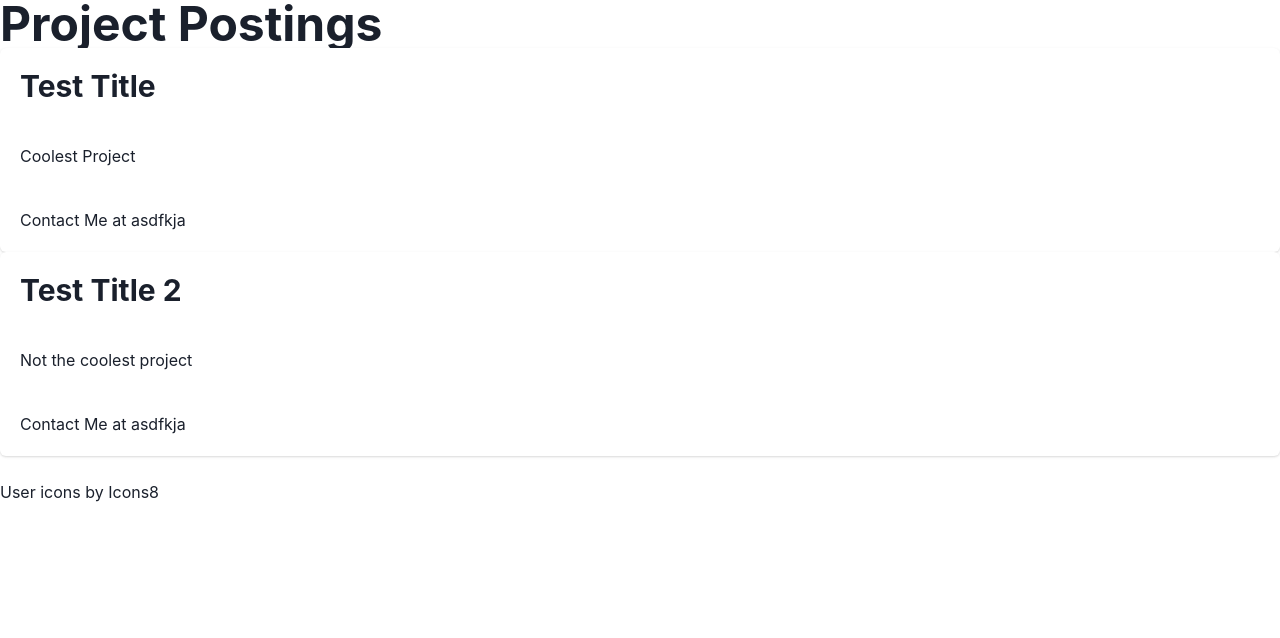
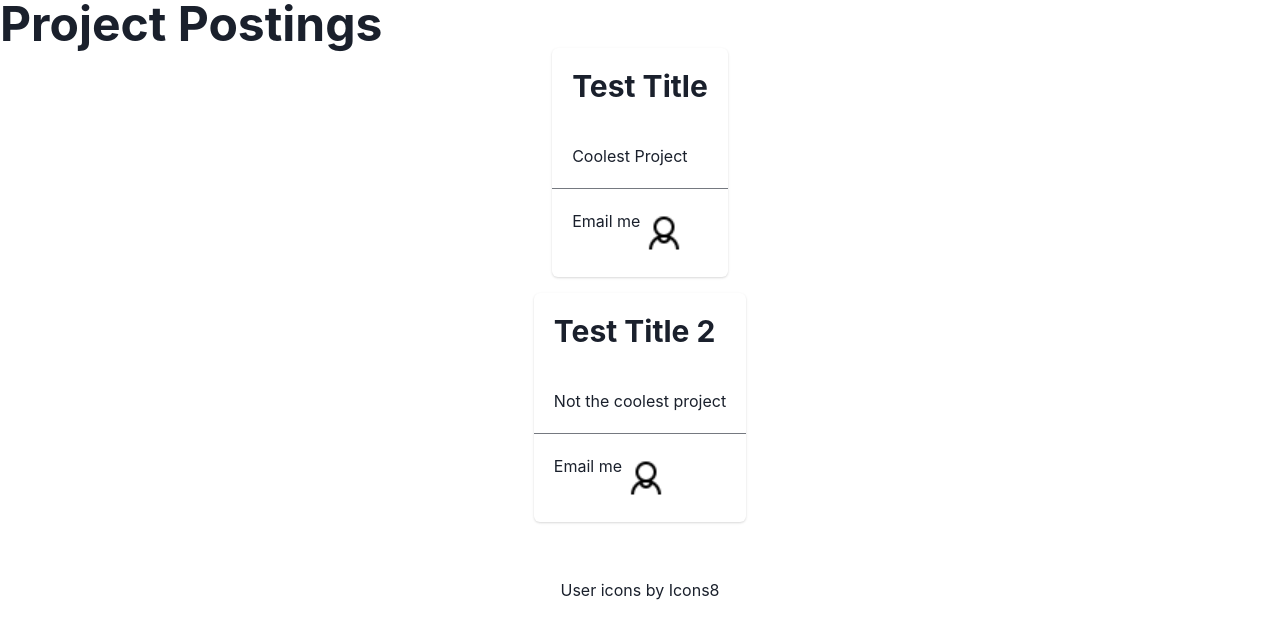
Before and after one commit to toTOEro/techOverflow, a React (Create React App) app in the folder client/: page /postings in a window 1280 px wide. Shown: the top 638 px of the page. Built offline with nearby package versions, Linux system fonts and the light colour scheme.

Commit message:
Implemented general structure for postings, started postingDetails

```diff
--- a/client/src/App.js
+++ b/client/src/App.js
@@ -8,7 +8,9 @@ import {
 } from '@apollo/client';
 import { setContext } from '@apollo/client/link/context';
 import { ChakraProvider } from '@chakra-ui/react';
+
 import Postings from './pages/Postings';
+import PostingDetail from './pages/PostingDetail';
 
 import logo from './logo.svg';
 import './App.css';
@@ -46,6 +48,10 @@ function App() {
               path="/postings"
               element={<Postings />}
             />
+            <Route
+              path="/posting/:id"
+              element={<PostingDetail />}
+            />
           </Routes>
 
         </Router>
--- /dev/null
+++ b/client/src/pages/PostingDetail.js
@@ -0,0 +1,16 @@
+import React from "react";
+import { useParams } from "react-router-dom"
+
+const PostingDetail = () => {
+
+    const { id } = useParams();
+
+    return (
+        <>
+            This is details about the posting with ID {id}!
+        </>
+    )
+}
+
+
+export default PostingDetail
--- a/client/src/pages/postings.js
+++ b/client/src/pages/postings.js
@@ -1,7 +1,7 @@
-import { useQuery } from '@apollo/client';
+// import { useQuery } from '@apollo/client';
 import React from 'react';
 import { Link } from 'react-router-dom';
-import { Card, CardHeader, CardBody, CardFooter, Text, Heading } from '@chakra-ui/react'
+import { Card, CardHeader, CardBody, CardFooter, Text, Heading, Divider, Stack, Avatar } from '@chakra-ui/react'
 import MailTo from '../components/MailTo';
 // import {GET_POSTINGS} from '../utils/queries';
 
@@ -14,6 +14,7 @@ export default function Postings() {
     //Temporary Data to design page
     let data = [
         {
+            _id: 0,
             title: "Test Title",
             description: "Coolest Project",
             owner: "TestOwner",
@@ -21,6 +22,7 @@ export default function Postings() {
 
         },
         {
+            _id: 1,
             title: "Test Title 2",
             description: "Not the coolest project",
             owner: "TestOwner",
@@ -30,22 +32,30 @@ export default function Postings() {
 
     return (
         <>
-            <div className=''>
+            <div className='postings'>
                 <Heading size='2xl'>Project Postings</Heading>
-                {data.map((posting) => (
-                    <Card>
-                        <CardHeader><Heading size='lg'>{posting.title}</Heading></CardHeader>
+                <Stack spacing="4" alignItems="center">
+                    {data.map(({_id, title, description, email, owner}) => (
+                        <Card key={_id} maxW='lg'>
+                            <Link
+                                to={`/posting/${_id}`}
+                            >
+                                <CardHeader><Heading size='lg'>{title}</Heading></CardHeader>
                                 <CardBody>
-                            <Text>{posting.description}</Text>
+                                    <Text>{description}</Text>
                                 </CardBody>
+                            </Link>
+                            <Divider />
                             <CardFooter>
-                            <MailTo email={posting.email} label="Contact Me at asdfkja"></MailTo>
+                                <MailTo email={email} label="Email me" />
+                                <Avatar name='test' src={'./icons8-user-32.png'} />
                             </CardFooter>
                         </Card>
                     ))}
-
                     <br />
                     <footer className='credits'><a target="_blank" href="https://icons8.com/icon/22396/user" rel="noreferrer">User icons by Icons8</a></footer>
+                </Stack>
+
             </div>
 
         </>
```
Lines whose indentation alone changed are shown as unchanged.
